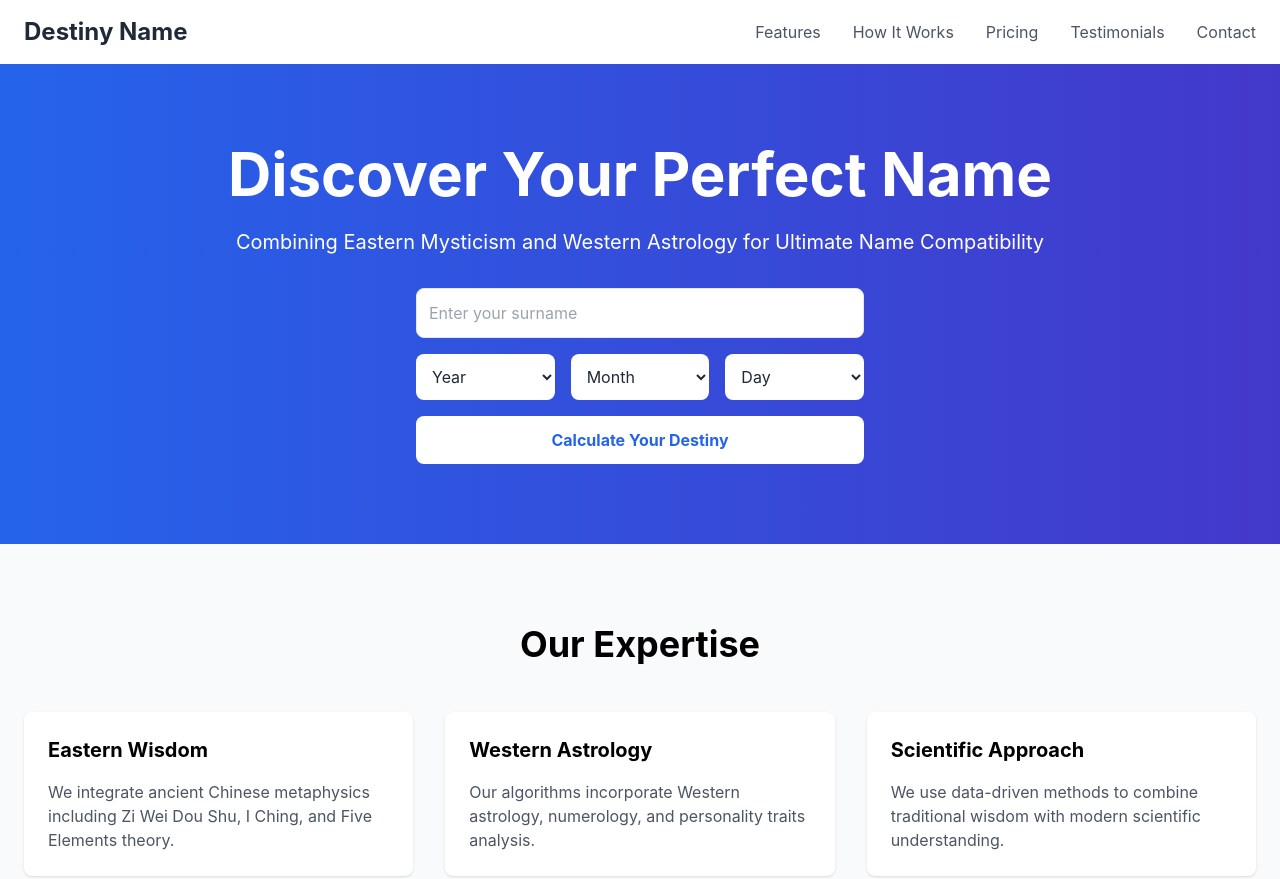
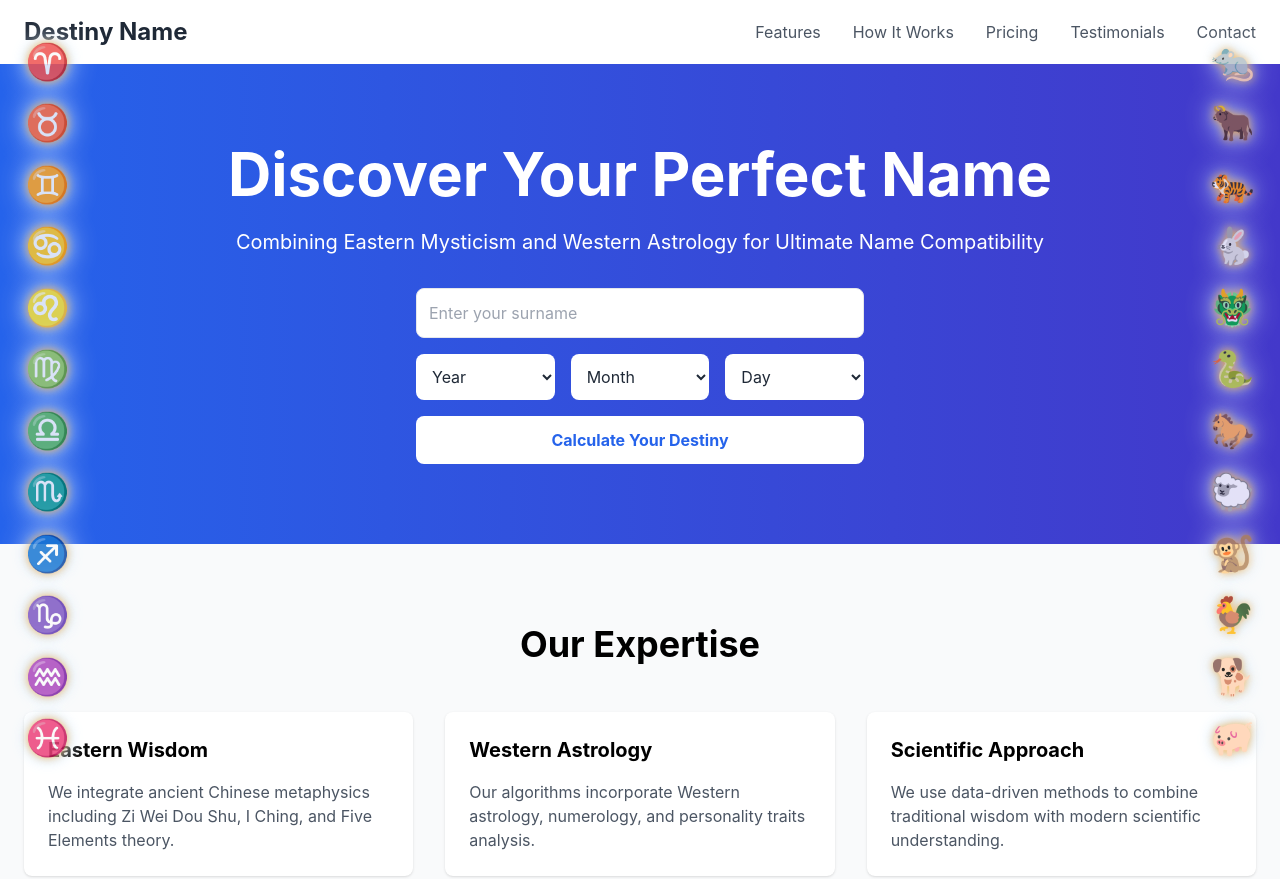
Before and after one commit to 404599877/windsurf, a plain HTML site: page names/index.html in a window 1280 px wide. Shown: the top 879 px of the page. Drawn offline with nearby package versions, Linux system fonts and the light colour scheme; some packages are replaced by stand-ins of ours; a script that the page names is missing.

Commit message:
names弹窗网页修正

```diff
--- a/names/index.html
+++ b/names/index.html
@@ -8,6 +8,7 @@
     <script src="https://cdnjs.cloudflare.com/ajax/libs/html2canvas/1.4.1/html2canvas.min.js"></script>
     <script src="https://cdnjs.cloudflare.com/ajax/libs/jspdf/2.5.1/jspdf.umd.min.js"></script>
     <script src="https://cdn.jsdelivr.net/npm/sweetalert2@11"></script>
+    <link rel="stylesheet" href="symbols.css">
     <style>
         /* 模态框样式 */
         .modal {
@@ -515,5 +516,6 @@
             </div>
         </div>
     </div>
+    <script src="symbols.js"></script>
 </body>
 </html>
--- a/names/script.js
+++ b/names/script.js
@@ -106,9 +106,9 @@ function validateInputs() {
     if (!surnameInput.value || !yearInput.value || !monthInput.value || !dayInput.value) {
         Swal.fire({
             icon: 'error',
-            title: '输入错误',
-            text: '请填写所有字段！',
-            confirmButtonText: '确定'
+            title: 'Input Error',
+            text: 'Please fill in all fields!',
+            confirmButtonText: 'OK'
         });
         return false;
     }
--- /dev/null
+++ b/names/symbols.css
@@ -0,0 +1,69 @@
+/* 符号容器样式 */
+.symbols-container {
+    position: fixed;
+    top: 0;
+    left: 0;
+    width: 100%;
+    height: 100%;
+    pointer-events: none;
+    z-index: 9999;
+}
+
+/* 符号基础样式 */
+.symbol {
+    position: absolute;
+    font-size: 2.2em;
+    opacity: 0.85;
+    pointer-events: none;
+    transition: transform 0.3s ease-out;
+    font-family: Arial, sans-serif;
+    /* 渐变发光效果 */
+    text-shadow:
+        0 0 8px #ffb347,
+        0 0 16px #a3cef7,
+        0 0 32px #fff;
+    /* 竖排时左右对齐 */
+}
+
+/* 十二星座符号 */
+.symbol.aries::before { content: '\2648'; }
+.symbol.taurus::before { content: '\2649'; }
+.symbol.gemini::before { content: '\264A'; }
+.symbol.cancer::before { content: '\264B'; }
+.symbol.leo::before { content: '\264C'; }
+.symbol.virgo::before { content: '\264D'; }
+.symbol.libra::before { content: '\264E'; }
+.symbol.scorpio::before { content: '\264F'; }
+.symbol.sagittarius::before { content: '\2650'; }
+.symbol.capricorn::before { content: '\2651'; }
+.symbol.aquarius::before { content: '\2652'; }
+.symbol.pisces::before { content: '\2653'; }
+
+/* 十二生肖符号 */
+.symbol.rat::before { content: '\1F400'; }
+.symbol.ox::before { content: '\1F402'; }
+.symbol.tiger::before { content: '\1F405'; }
+.symbol.rabbit::before { content: '\1F407'; }
+.symbol.dragon::before { content: '\1F432'; }
+.symbol.snake::before { content: '\1F40D'; }
+.symbol.horse::before { content: '\1F40E'; }
+.symbol.sheep::before { content: '\1F411'; }
+.symbol.monkey::before { content: '\1F412'; }
+.symbol.rooster::before { content: '\1F413'; }
+.symbol.dog::before { content: '\1F415'; }
+.symbol.pig::before { content: '\1F416'; }
+
+.symbols-container .symbol {
+    left: auto;
+    right: auto;
+}
+.symbols-container .symbol[style*='left: 2vw'] {
+    left: 2vw;
+    right: auto;
+    text-align: left;
+}
+.symbols-container .symbol[style*='right: 2vw'] {
+    right: 2vw;
+    left: auto;
+    text-align: right;
+}
--- /dev/null
+++ b/names/symbols.js
@@ -0,0 +1,57 @@
+// 十二星座符号
+const zodiacSymbols = [
+    'aries', 'taurus', 'gemini', 'cancer', 'leo', 'virgo',
+    'libra', 'scorpio', 'sagittarius', 'capricorn', 'aquarius', 'pisces'
+];
+
+// 十二生肖符号
+const chineseZodiacSymbols = [
+    'rat', 'ox', 'tiger', 'rabbit', 'dragon', 'snake',
+    'horse', 'sheep', 'monkey', 'rooster', 'dog', 'pig'
+];
+
+// 在HTML中添加符号容器
+const symbolsContainer = document.createElement('div');
+symbolsContainer.className = 'symbols-container';
+document.body.appendChild(symbolsContainer);
+
+// 生成符号并添加到容器中
+function createSymbols() {
+    const allSymbols = [...zodiacSymbols, ...chineseZodiacSymbols];
+    symbolsContainer.innerHTML = '';
+    const vw = window.innerWidth, vh = window.innerHeight;
+    const zodiacCount = zodiacSymbols.length;
+    const chineseCount = chineseZodiacSymbols.length;
+    const zodiacGap = vh / (zodiacCount + 1);
+    const chineseGap = vh / (chineseCount + 1);
+
+    // 12星座：左侧竖直排列
+    zodiacSymbols.forEach((symbol, i) => {
+        const symbolElement = document.createElement('div');
+        symbolElement.className = `symbol ${symbol}`;
+        symbolElement.style.left = '2vw';
+        symbolElement.style.top = `${(i + 1) * zodiacGap}px`;
+        symbolElement.style.transform = 'translateY(-50%)';
+        symbolsContainer.appendChild(symbolElement);
+    });
+
+    // 12生肖：右侧竖直排列
+    chineseZodiacSymbols.forEach((symbol, i) => {
+        const symbolElement = document.createElement('div');
+        symbolElement.className = `symbol ${symbol}`;
+        symbolElement.style.right = '2vw';
+        symbolElement.style.left = '';
+        symbolElement.style.top = `${(i + 1) * chineseGap}px`;
+        symbolElement.style.transform = 'translateY(-50%)';
+        symbolsContainer.appendChild(symbolElement);
+    });
+}
+
+// 监听窗口大小变化
+window.addEventListener('resize', () => {
+    symbolsContainer.innerHTML = '';
+    createSymbols();
+});
+
+// 初始化
+createSymbols();
```
Also changed, not shown: index.html (+43 -0 lines).
